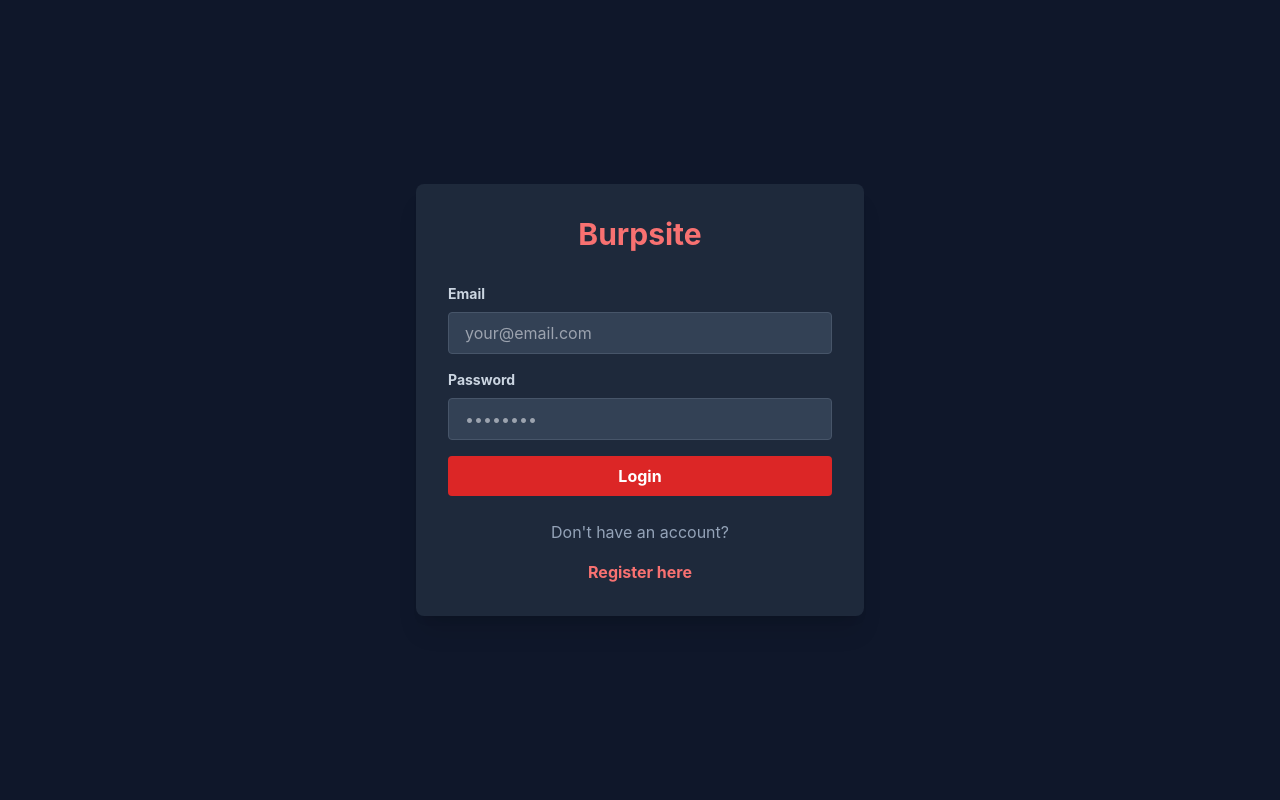
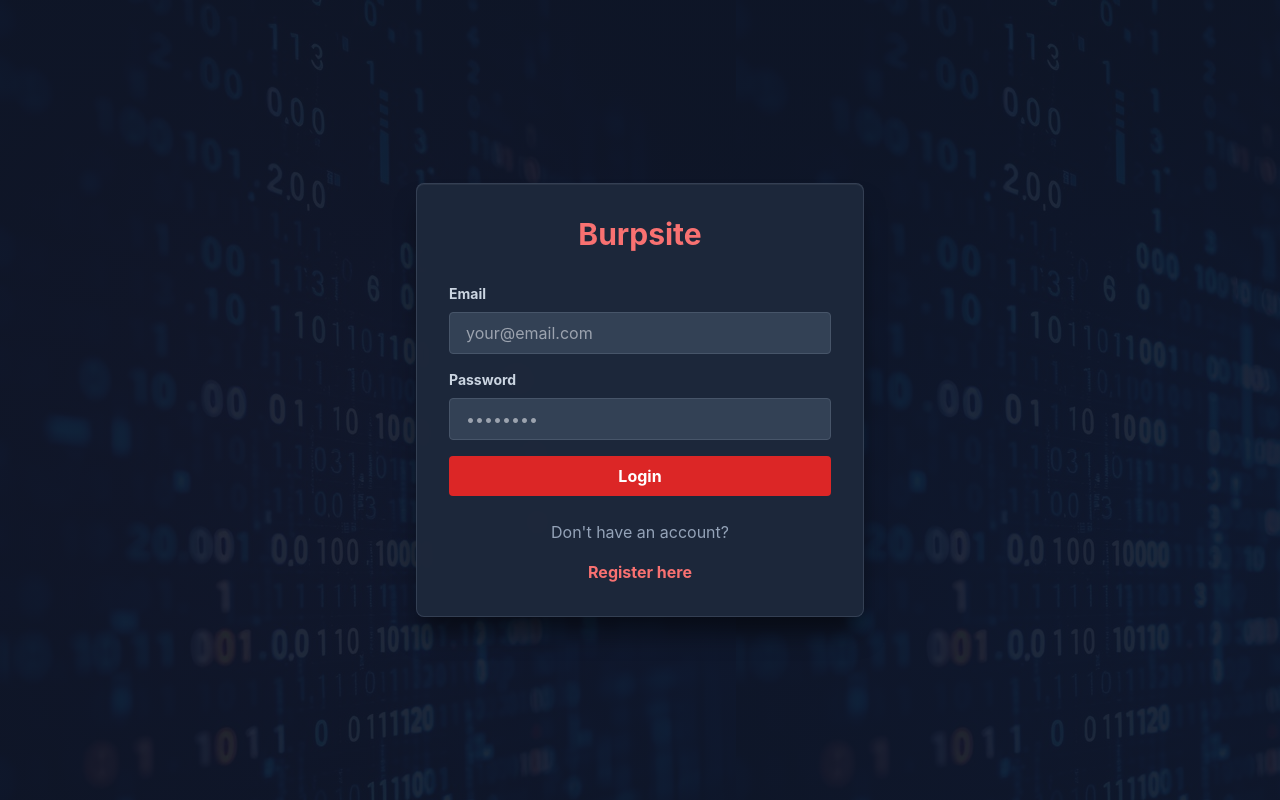
Before and after one commit to jamiljuma2/Burpsite, a React (Create React App) app in the folder frontend/: page /login in a window 1280 px wide. Built offline with nearby package versions, Linux system fonts and the light colour scheme; no server answers.

Commit message:
Implement background images for auth pages with glassmorphism design

```diff
--- a/frontend/src/pages/LoginPage.jsx
+++ b/frontend/src/pages/LoginPage.jsx
@@ -3,6 +3,7 @@
 import apiClient from '../utils/api';
 import useAuthStore from '../context/authStore';
 import { Alert, LoadingSpinner } from '../components/Common';
+import '../styles/authPages.css';
 
 export default function LoginPage() {
   const navigate = useNavigate();
@@ -30,9 +31,12 @@
   };
 
   return (
-    <div className="min-h-screen bg-slate-900 flex items-center justify-center px-4">
-      <div className="w-full max-w-md">
-        <div className="bg-slate-800 rounded-lg p-8 shadow-xl">
+    <div
+      className="auth-container"
+      style={{ backgroundImage: "url('/binary-bg.jpg')" }}
+    >
+      <div className="auth-form-wrapper">
+        <div className="auth-form-card">
           <h1 className="text-3xl font-bold text-red-400 mb-8 text-center">Burpsite</h1>
 
           {error && <Alert type="error" message={error} />}
--- a/frontend/src/pages/RegisterPage.jsx
+++ b/frontend/src/pages/RegisterPage.jsx
@@ -3,6 +3,7 @@
 import apiClient from '../utils/api';
 import useAuthStore from '../context/authStore';
 import { Alert, LoadingSpinner } from '../components/Common';
+import '../styles/authPages.css';
 
 export default function RegisterPage() {
   const navigate = useNavigate();
@@ -37,9 +38,12 @@
   };
 
   return (
-    <div className="min-h-screen bg-slate-900 flex items-center justify-center px-4">
-      <div className="w-full max-w-md">
-        <div className="bg-slate-800 rounded-lg p-8 shadow-xl">
+    <div
+      className="auth-container"
+      style={{ backgroundImage: "url('/binary-bg.jpg')" }}
+    >
+      <div className="auth-form-wrapper">
+        <div className="auth-form-card">
           <h1 className="text-3xl font-bold text-red-400 mb-8 text-center">Create Account</h1>
 
           {error && <Alert type="error" message={error} />}
--- /dev/null
+++ b/frontend/src/styles/authPages.css
@@ -0,0 +1,73 @@
+.auth-container {
+  position: relative;
+  min-height: 100vh;
+  display: flex;
+  align-items: center;
+  justify-content: center;
+  padding: 1rem;
+  background: linear-gradient(135deg, #0f172a 0%, #1e293b 50%, #1a1f35 100%);
+  overflow: hidden;
+}
+
+/* Background accent layers */
+.auth-container::before {
+  content: '';
+  position: absolute;
+  top: 0;
+  left: 0;
+  right: 0;
+  bottom: 0;
+  background-image:
+    linear-gradient(rgba(15, 23, 42, 0.92), rgba(15, 23, 42, 0.92)),
+    radial-gradient(circle at 20% 50%, rgba(239, 68, 68, 0.15) 0%, transparent 50%),
+    radial-gradient(circle at 80% 80%, rgba(59, 130, 246, 0.15) 0%, transparent 50%);
+  background-size: cover, cover, cover;
+  background-position: center, center, center;
+  background-attachment: fixed, fixed, fixed;
+  pointer-events: none;
+}
+
+/* Optional: Add background image via inline style or via custom CSS class */
+/* To use the image, add this to a wrapper element's style:
+   style={{ backgroundImage: "url('/binary-bg.jpg')" }}
+*/
+
+.auth-form-wrapper {
+  position: relative;
+  z-index: 10;
+  width: 100%;
+  max-width: 28rem;
+}
+
+.auth-form-card {
+  background: rgba(30, 41, 59, 0.95);
+  backdrop-filter: blur(10px);
+  border: 1px solid rgba(148, 163, 184, 0.2);
+  border-radius: 0.5rem;
+  padding: 2rem;
+  box-shadow:
+    0 20px 25px -5px rgba(0, 0, 0, 0.5),
+    inset 0 1px 0 rgba(255, 255, 255, 0.05);
+}
+
+@media (max-width: 640px) {
+  .auth-form-card {
+    padding: 1.5rem;
+  }
+}
+
+/* Animation for form entrance */
+@keyframes slideUp {
+  from {
+    opacity: 0;
+    transform: translateY(20px);
+  }
+  to {
+    opacity: 1;
+    transform: translateY(0);
+  }
+}
+
+.auth-form-card {
+  animation: slideUp 0.5s ease-out;
+}
```
Also changed, not shown: frontend/public/binary-bg.jpg (added), 1 other file (tests, documents, lock files or other folders).
